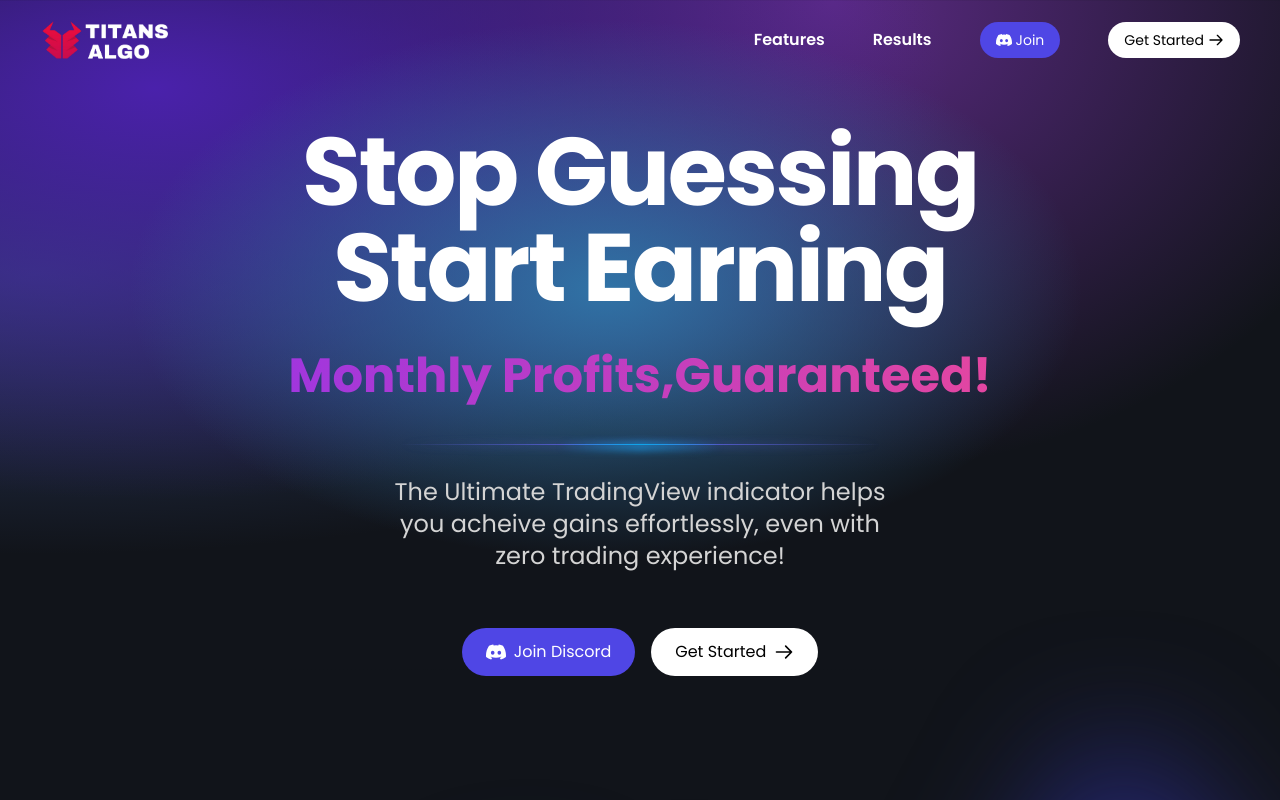
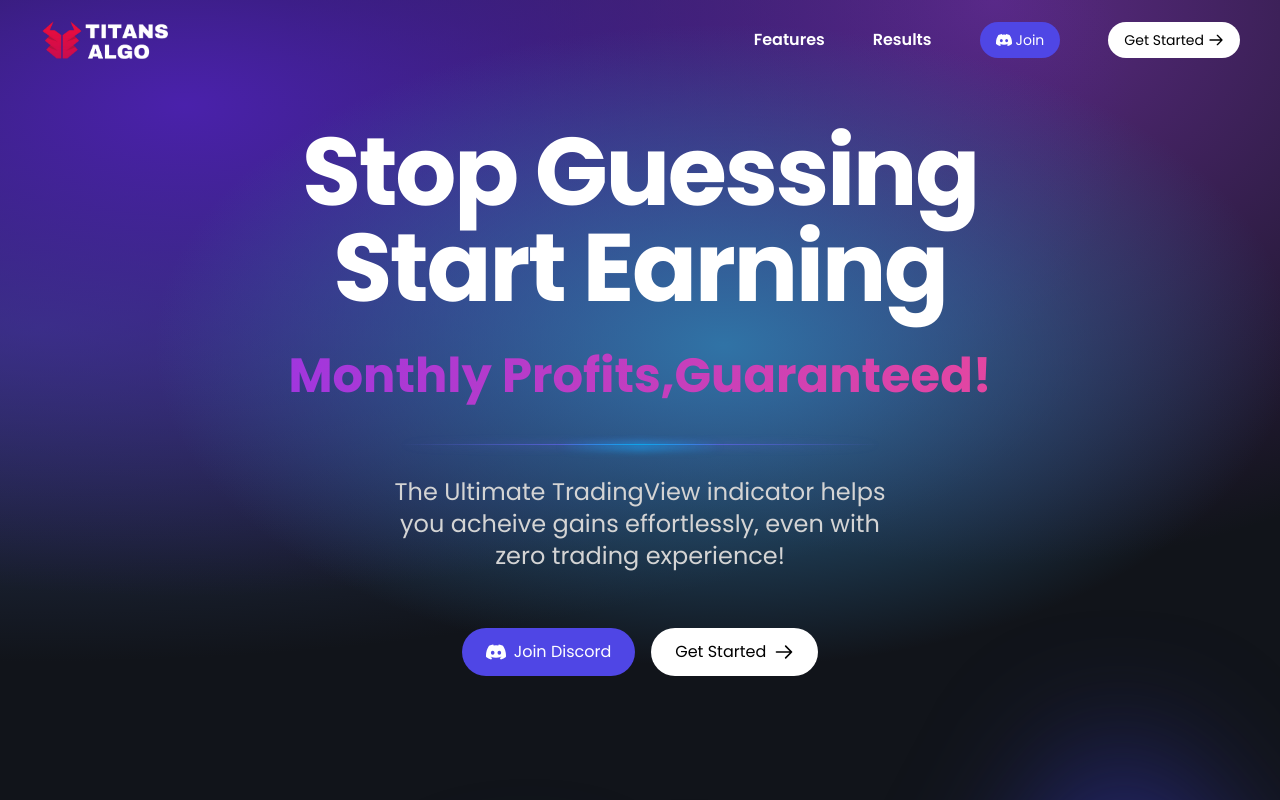
Before and after one commit to Titansalgo/Titansalgo-website, a Next.js app: page / in a window 1280 px wide. Shown: the top 800 px of the page. Built offline with nearby package versions, Linux system fonts and the light colour scheme.

Commit message:
Fixed bg

```diff
--- a/components/SpotlightHero.tsx
+++ b/components/SpotlightHero.tsx
@@ -7,7 +7,7 @@ import Navbar from "@/components/Navbar";
 
 const SpotlightHero = () => {
   return (
-    <div className="min-h-screen bg-[url('/6Titan--0.svg')] bg-contain bg-no-repeat  flex items-center justify-center  bg-[#11141a] antialiased bg-grid-white/[0.02]  overflow-hidden">
+    <div className="min-h-screen bg-[url('/6Titan--0.svg')] bg-cover bg-no-repeat  flex items-center justify-center  bg-[#11141a] antialiased bg-grid-white/[0.02]  overflow-hidden">
 
       <div className="w-full flex items-center justify-center  bg-cover bg-center bg-no-repeat ">
         {/* Sparkle effect */}
```
